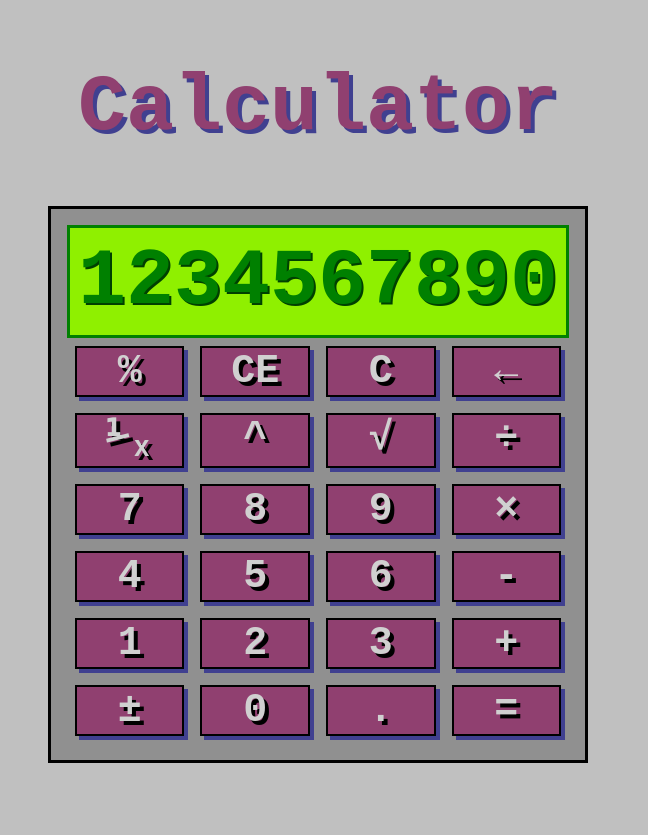
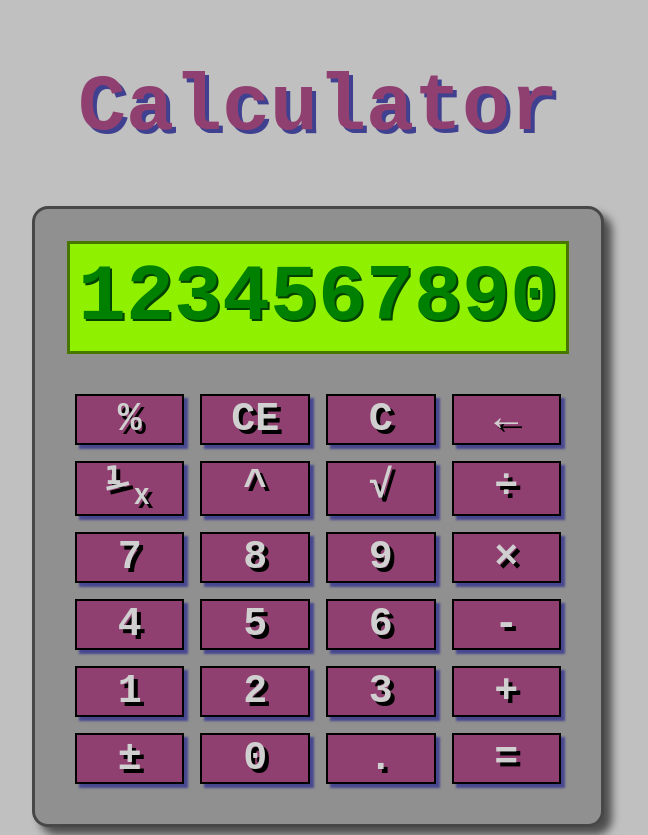
Before and after one commit to marcmccarty/odin-calculator, a plain HTML site: page index.html in a window 1280 px wide. Shown: the whole page, without its empty margins (322-970 px from the left). Before the commit the page ends 800 px from the top, so only its background shows below. Drawn offline with Linux system fonts and the light colour scheme.

Commit message:
Add box shadows

```diff
--- a/calculator.css
+++ b/calculator.css
@@ -23,7 +23,7 @@ button {
     margin: 8px;
     background-color: #904070;
     color: #D0D0D0;
-    filter: drop-shadow(#404090 4px 4px);
+    box-shadow: 4px 4px 2px rgba(64, 64, 144, 0.9);
     text-shadow: black 4px 4px;
 }
 
@@ -31,9 +31,12 @@ button {
     display: flex;
     flex: 1 1 auto;
     flex-direction: column;
+    border-radius: 16px;
     border-style: solid;
-    padding: 16px;
+    border-color: rgba(0, 0, 0, 0.5);
+    padding: 32px;
     background-color: #909090;
+    box-shadow: 8px 8px 8px rgba(0, 0, 0, 0.6);
 }
 
 .display {
@@ -42,12 +45,14 @@ button {
     justify-content: flex-end;
     border-style: solid;
     padding: 8px;
+    margin-bottom: 32px;
     font-family: monospace;
     font-size: 80px;
+    font-weight: bold;
     background-color: #8FF000;
     color: green;
     text-shadow: #004000 2px 2px;
-    font-weight: bold;
+    border-color: rgba(0, 0, 0, 0.5);
 }
 
 .row {
```
